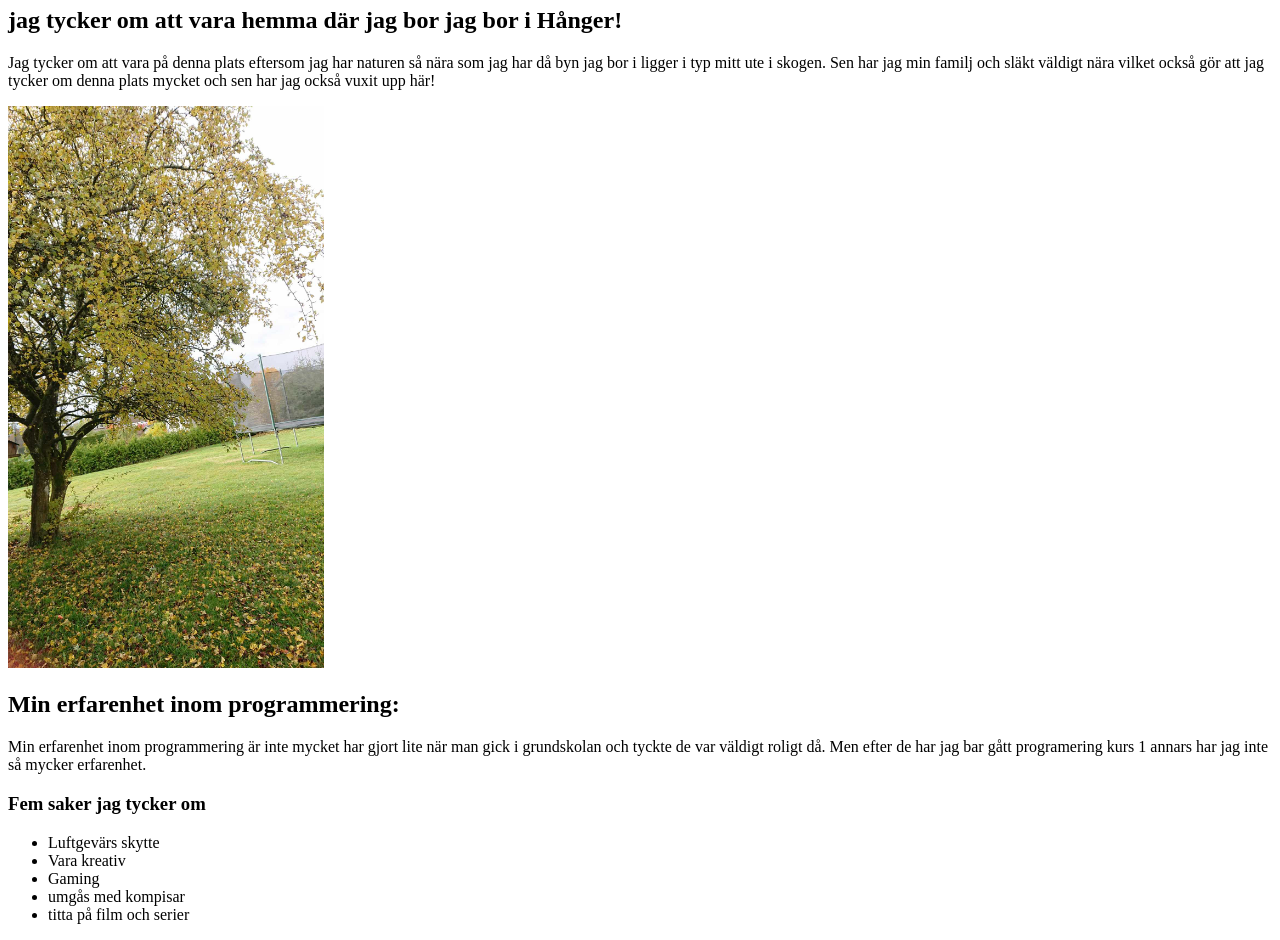
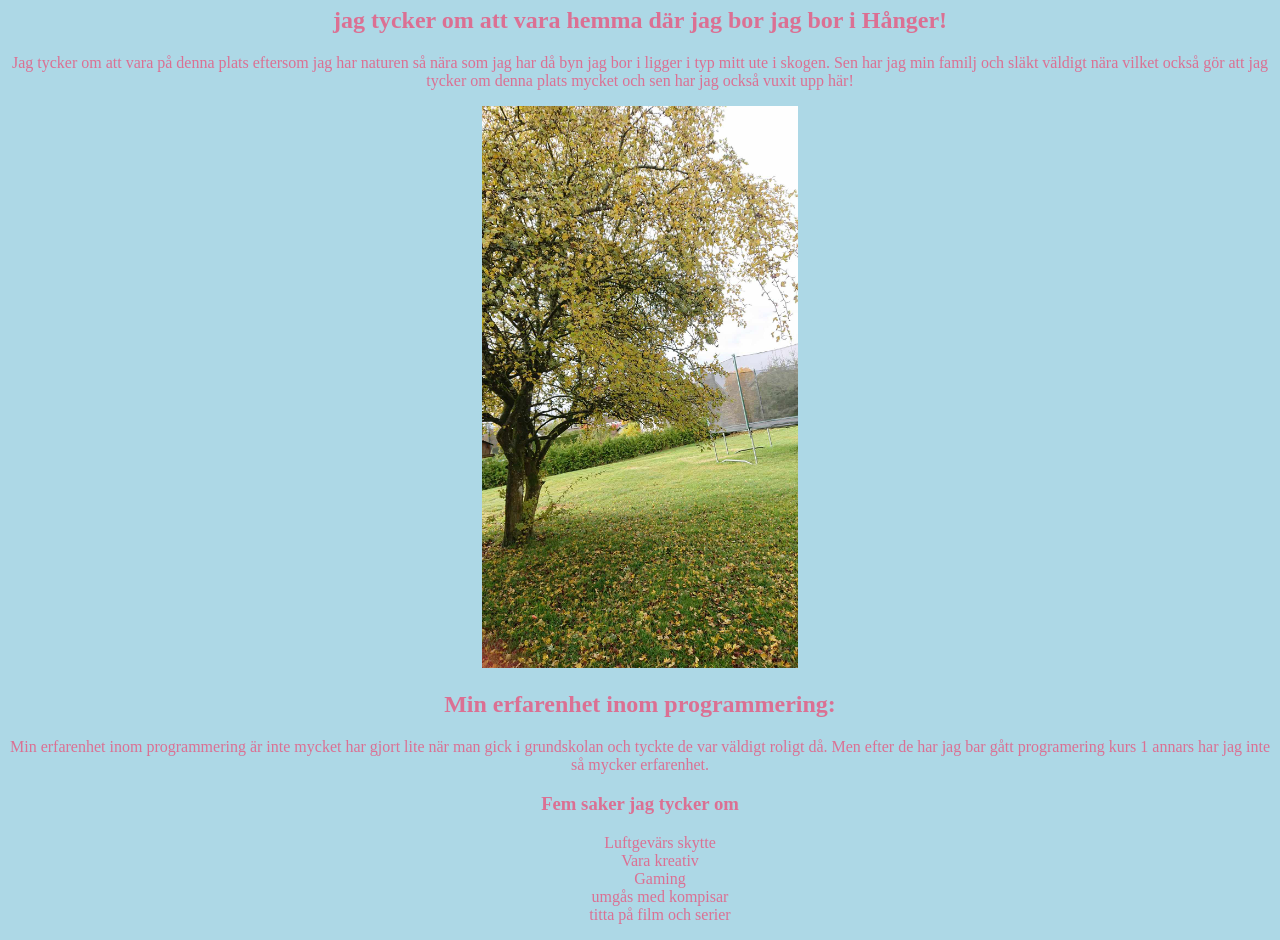
Before and after one commit to gytu24nn/helloworld, a plain HTML site: page index.html in a window 1280 px wide. Shown: the part 99-1039 px from the top of the page. Drawn offline with Linux system fonts and the light colour scheme.

Commit message:
lagt till style på min index fil med css

```diff
--- a/index.html
+++ b/index.html
@@ -4,6 +4,7 @@
     <meta charset="UTF-8">
     <meta name="viewport" content="width=device-width, initial-scale=1.0">
     <title>Om mig</title>
+    <link rel="stylesheet" href="style.css">
 </head>
 <body>
     ><header>
--- /dev/null
+++ b/style.css
@@ -0,0 +1,8 @@
+body {
+    background-color: lightblue;
+    text-align: center;
+    color: palevioletred;
+}
+ul{
+    list-style: none;
+}
```
